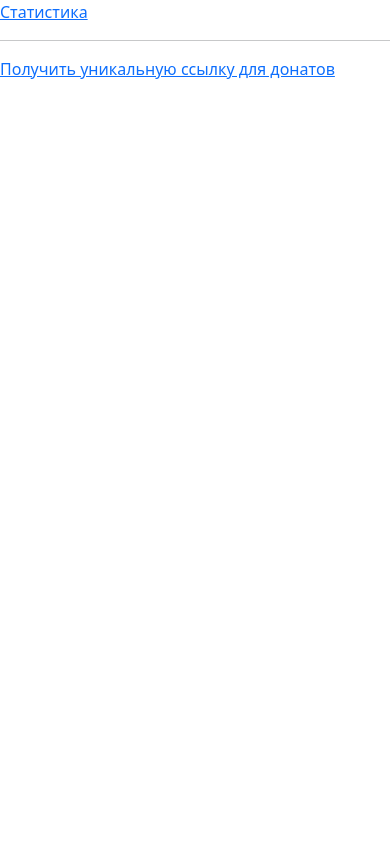
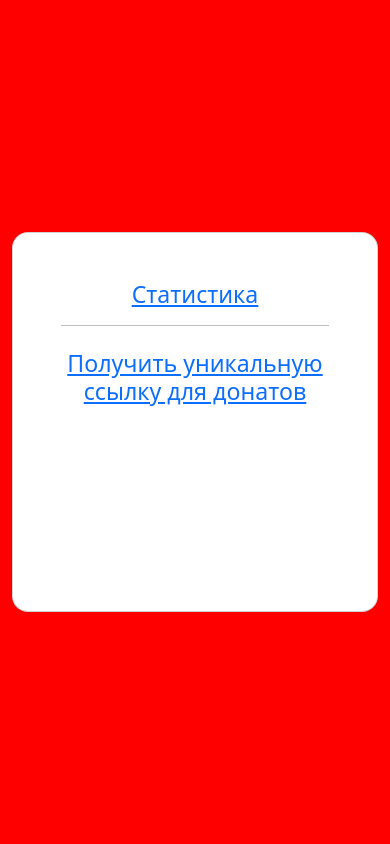
Before and after one commit to moipo/hackandchange2022, a Django app: page /streamer/profile/ in a window 390 px wide. Run offline with Django 4.2, Linux system fonts and the light colour scheme.

Commit message:
front 70%

```diff
--- a/hackandchange2022/templates/donation_app/streamer_profile.html
+++ b/hackandchange2022/templates/donation_app/streamer_profile.html
@@ -3,6 +3,48 @@
 
 
 {% block streamer_profile %}
-<a href="{% url 'streamer_analytics'%}">Статистика</a> <hr>
-<a href="{% url 'get_streamer_url'%}">Получить уникальную ссылку для донатов</a>
+
+<section class="vh-100 gradient-custom">
+  <div class="container py-5 h-100">
+    <div class="row d-flex justify-content-center align-items-center h-100">
+      <div class="col-12 col-md-8 col-lg-6 col-xl-5">
+        <div class="card bg-white text-white" style="border-radius: 1rem;">
+          <div class="card-body p-5 text-center">
+
+            <div class="mb-md-5 mt-md-4 pb-5">
+
+
+              <div class="form-outline form-white mb-4" style = "color:black;">
+                  <h3><a href="{% url 'streamer_analytics'%}">Статистика</a> </h3>
+                <hr>
+              </div>
+
+              <div class="form-outline form-white mb-4" style = "color:black;">
+                  <h3><a href="{% url 'get_streamer_url'%}">Получить уникальную ссылку для донатов</a></h3>
+              </div>
+
+              <p class="small mb-5 pb-lg-2"><a class="text-white-50" href="#!">Forgot password?</a></p>
+
+
+
+
+
+            </div>
+
+            <div>
+              </p>
+            </div>
+
+          </div>
+        </div>
+      </div>
+    </div>
+  </div>
+</section>
+<style>
+body{
+  background-color:red;
+}
+  </style>
+
 {% endblock %}
```
Also changed, not shown: hackandchange2022/templates/donation_app/get_streamer_url.html (+14 -4 lines).
